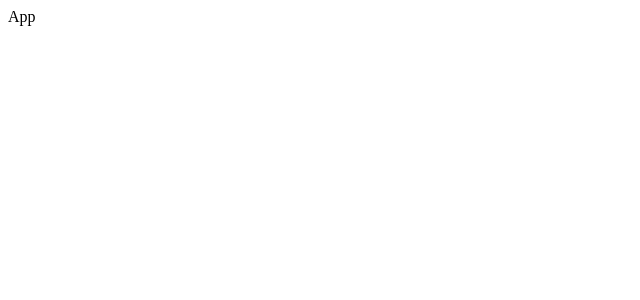
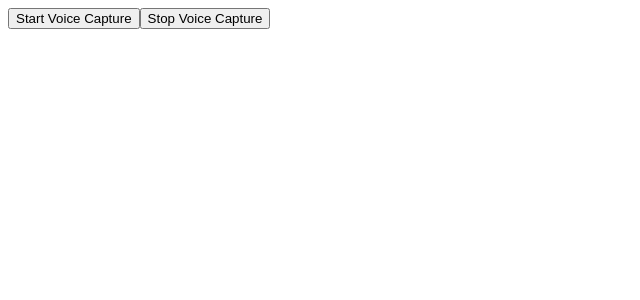
Before and after one commit to Amitrout17/sonicPay, a React (Create React App) app in the folder frontend/: page / in a window 1280 px wide. Shown: the top 300 px of the page, without its empty margins (0-640 px from the left). Built offline with nearby package versions, Linux system fonts and the light colour scheme.

Commit message:
voice recognization with care of noice detection and response being send to backend

```diff
--- a/frontend/src/App.js
+++ b/frontend/src/App.js
@@ -1,9 +1,63 @@
-import React from 'react'
+import axios from "axios";
+import React, { useState } from "react";
 
-function App() {
+const App = () => {
+  const [recognition, setRecognition] = useState(null);
+  const [transcript, setTranscript] = useState("");
+  const isSpeechRecognitionSupported =
+    "webkitSpeechRecognition" in window || "SpeechRecognition" in window;
+
+  const startRecognition = () => {
+    if (!isSpeechRecognitionSupported) {
+      alert("Speech recognition is not supported in your browser.");
+      return;
+    }
+
+    const SpeechRecognition =
+      window.SpeechRecognition || window.webkitSpeechRecognition;
+    const recognition = new SpeechRecognition();
+    recognition.continuous = true;
+
+    recognition.start();
+    setRecognition(recognition);
+
+    recognition.onresult = async (event) => {
+      const currentTranscript =
+        event.results[event.results.length - 1][0].transcript;
+      setTranscript(currentTranscript);
+
+      // Send the transcribed text to the backend
+      try {
+        const res = await axios.post("http://localhost:4000/process-voice", {
+          voiceData: currentTranscript,
+        });
+        console.log(res);
+      } catch (error) {
+        console.error("Error sending voice data to the backend:", error);
+      }
+      recognition.stop();
+    };
+  };
+
+  const stopRecognition = () => {
+    if (recognition) {
+      recognition.stop();
+    }
+  };
+
   return (
-    <div>App</div>
-  )
-}
+    <div>
+      {isSpeechRecognitionSupported ? (
+        <div>
+          <button onClick={startRecognition}>Start Voice Capture</button>
+          <button onClick={stopRecognition}>Stop Voice Capture</button>
+          <div>{transcript}</div>
+        </div>
+      ) : (
+        <div>Speech recognition is not supported in your browser.</div>
+      )}
+    </div>
+  );
+};
 
-export default App
+export default App;
--- a/package.json
+++ b/package.json
@@ -5,15 +5,17 @@
   "main": "index.js",
   "scripts": {
     "test": "echo \"Error: no test specified\" && exit 1",
-    "server": "nodemon backend/server.js",
+    "dev": "nodemon backend/server.js",
     "frontend": "npm start --prefix frontend"
   },
   "author": "",
   "license": "ISC",
   "dependencies": {
     "axios": "^1.5.0",
+    "cors": "^2.8.5",
     "express": "^4.18.2",
     "mongoose": "^7.5.2",
+    "node-speech-to-text": "^1.0.0",
     "nodemon": "^3.0.1"
   }
 }
```
Also changed, not shown: 2 other files (tests, documents, lock files or other folders).
